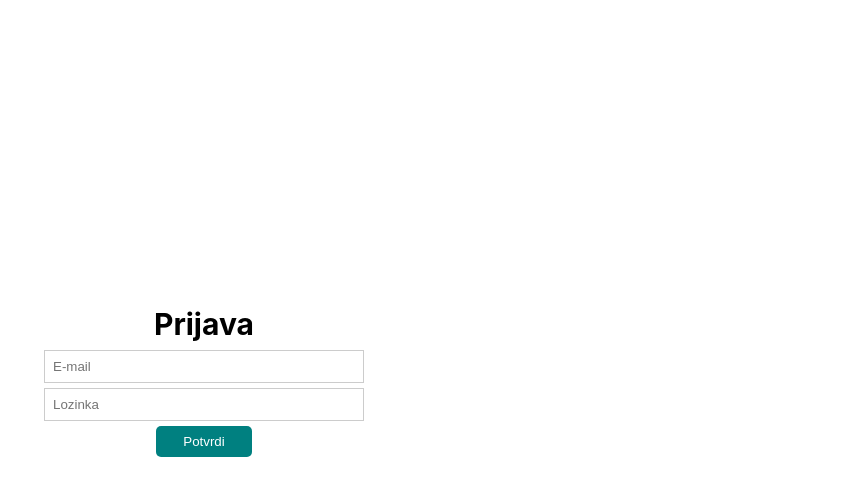
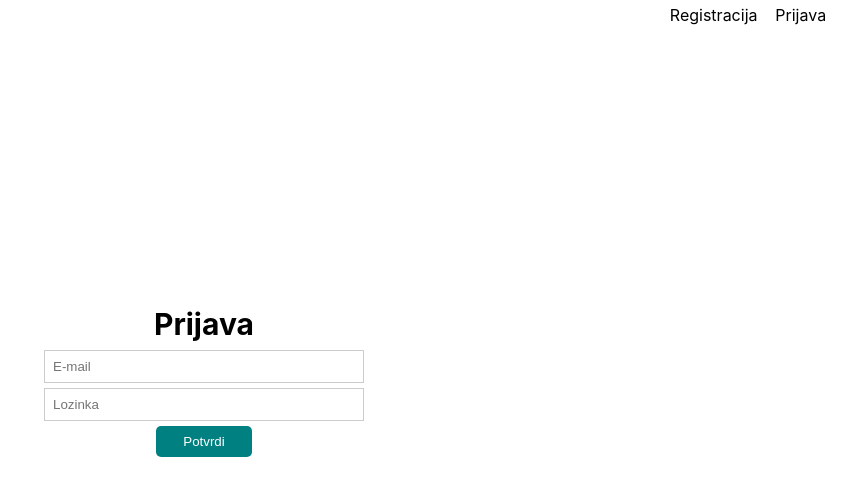
Before and after one commit to Emox133/personal-3, a React (Create React App) app: page /login in a window 1280 px wide. Shown: the top 496 px of the page, without its empty margins (436-1280 px from the left). Built offline with nearby package versions, Linux system fonts and the light colour scheme.

Commit message:
more bugs

```diff
--- a/src/components/layout/Navbar.js
+++ b/src/components/layout/Navbar.js
@@ -20,7 +20,7 @@ function Navbar() {
         setOpen(false)
     }
 
-    let authBar = !auth && advertisements.length > 0 ?
+    let authBar = !auth && advertisements ?
     (<nav className="nav">
         <ul className="nav__list">
             <li className="nav__item">
```
